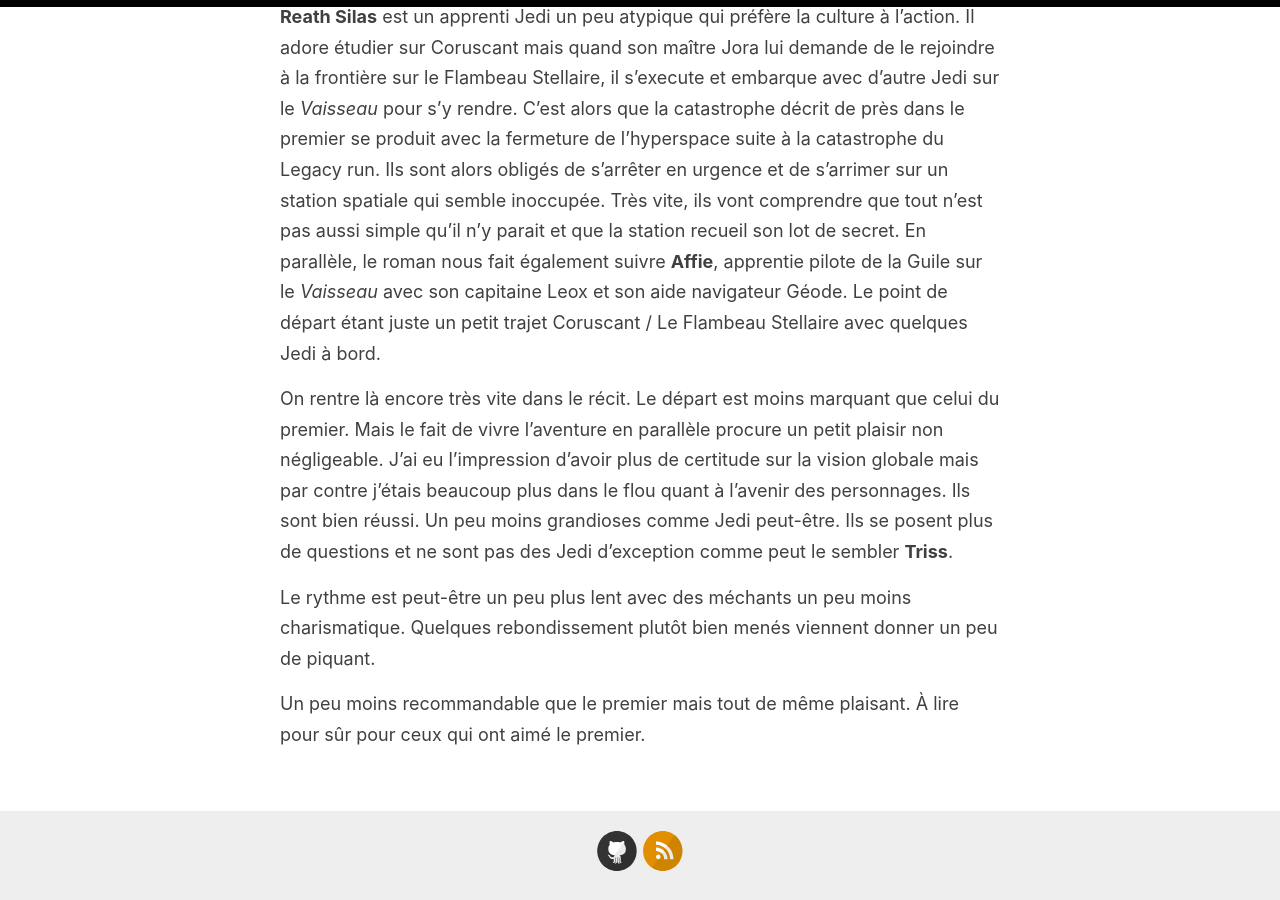
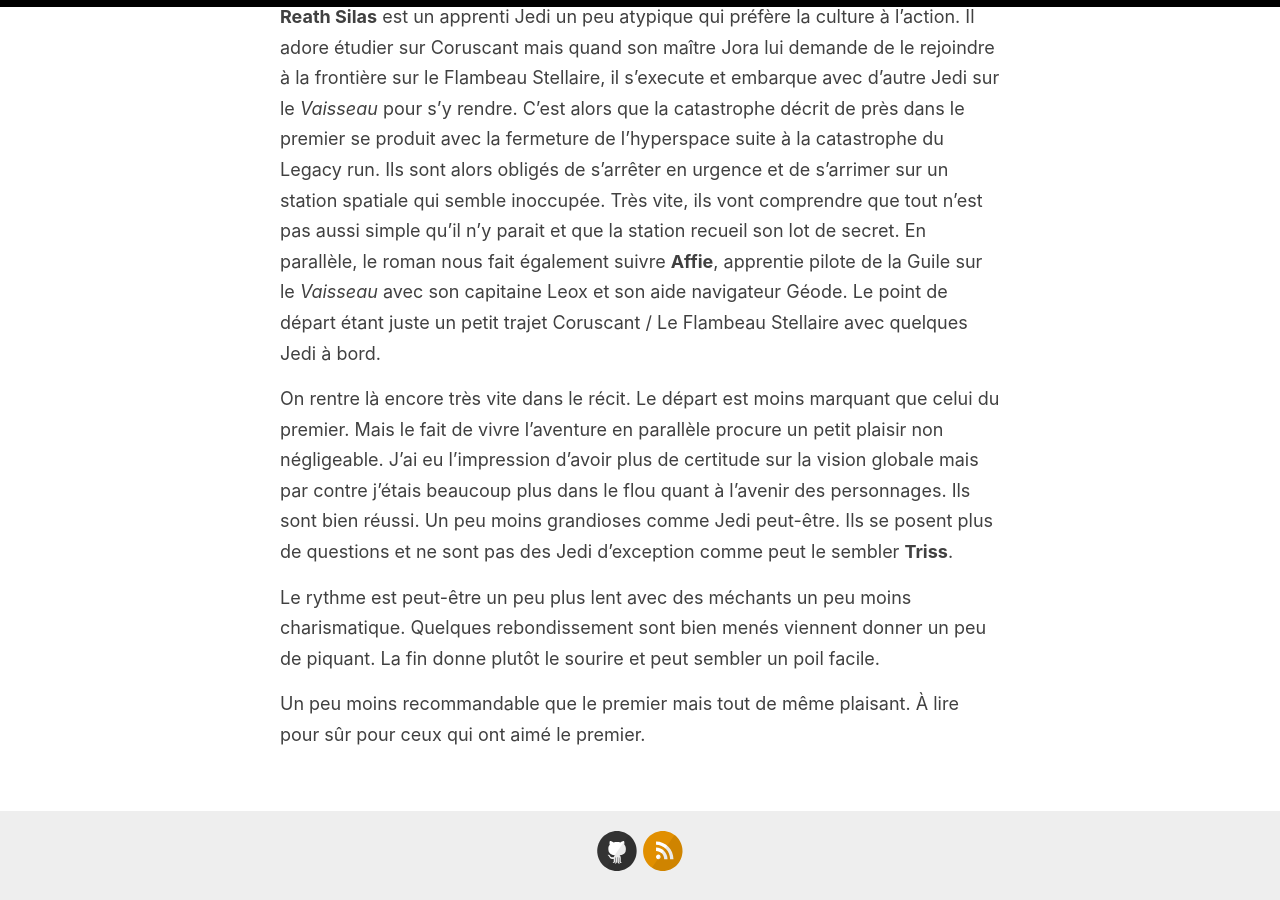
Before and after one commit to homeostasie/bouquins, a Jekyll site: the page built from _posts/2021-09-26-SW_En-pleines-ténèbres.md, in a window 1280 px wide and 900 px high, scrolled down 888 px. Built offline with Jekyll 4.4.1, drawn with Linux system fonts in a browser that asks for light colours; comment, search, counter and statistics services are not loaded.

Commit message:
ajout d'un petit mot sur la fin

```diff
--- a/_posts/2021-09-26-SW_En-pleines-ténèbres.md
+++ b/_posts/2021-09-26-SW_En-pleines-ténèbres.md
@@ -13,6 +13,6 @@ J'ai assez vite enchaîné avec la suite de [La lumière des Jedi](https://homeo
 
 On rentre là encore très vite dans le récit. Le départ est moins marquant que celui du premier. Mais le fait de vivre l'aventure en parallèle procure un petit plaisir non négligeable. J'ai eu l'impression d'avoir plus de certitude sur la vision globale mais par contre j'étais beaucoup plus dans le flou quant à l'avenir des personnages. Ils sont bien réussi. Un peu moins grandioses comme Jedi peut-être. Ils se posent plus de questions et ne sont pas des Jedi d'exception comme peut le sembler **Triss**.
 
-Le rythme est peut-être un peu plus lent avec des méchants un peu moins charismatique. Quelques rebondissement plutôt bien menés viennent donner un peu de piquant.
+Le rythme est peut-être un peu plus lent avec des méchants un peu moins charismatique. Quelques rebondissement sont bien menés viennent donner un peu de piquant. La fin donne plutôt le sourire et peut sembler un poil facile.
 
 Un peu moins recommandable que le premier mais tout de même plaisant. À lire pour sûr pour ceux qui ont aimé le premier.
```
